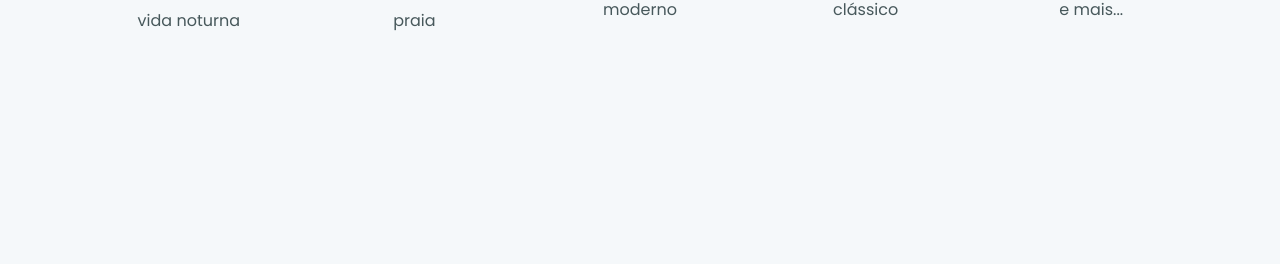
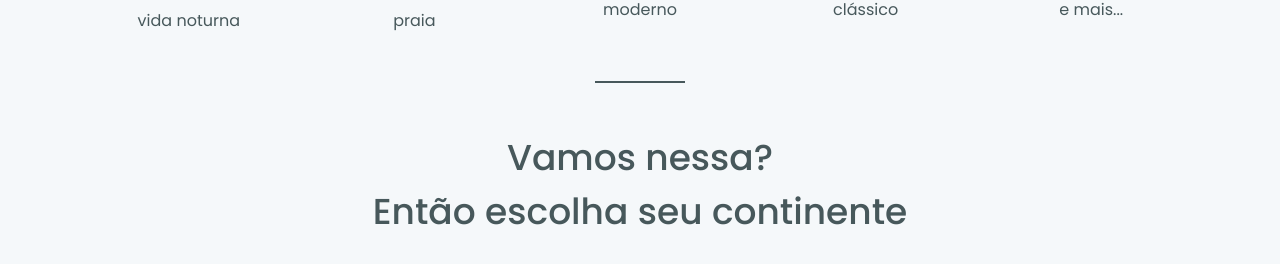
Before and after one commit to brunaschneiders/worldtrip, a Next.js app: page / in a window 1280 px wide. Shown: the part 536-800 px from the top of the page. Built offline with nearby package versions, Linux system fonts and the light colour scheme.

Commit message:
feat - separator component

```diff
--- /dev/null
+++ b/src/components/Separator/index.tsx
@@ -0,0 +1,13 @@
+import { Box } from "@chakra-ui/react";
+
+export function Separator() {
+  return (
+    <Box
+      w={["60px", "90px"]}
+      mx="auto"
+      h="2px"
+      bg="gray.700"
+      my={["6", "12"]}
+    />
+  );
+}
--- a/src/pages/index.tsx
+++ b/src/pages/index.tsx
@@ -1,6 +1,7 @@
-import { Flex, Grid, HStack, useBreakpointValue } from "@chakra-ui/react";
+import { Flex, Grid, Text, useBreakpointValue } from "@chakra-ui/react";
 
 import { BannerHome } from "../components/BannerHome";
+import { Separator } from "../components/Separator";
 import { TripTypeIcon } from "../components/TripTypeIcon";
 
 import { tripTypes } from "../utils/tripTypes";
@@ -19,7 +20,7 @@ export default function Home() {
         mt={["6", "6", "16"]}
         mx={["10", "24"]}
         templateColumns={["repeat(3, 1fr)", "repeat(3, 1fr)", "repeat(5, 1fr)"]}
-        gap={["3", "10"]}
+        gap={["3", "4", "10"]}
         justifyContent="center"
       >
         {tripTypes.map(tripType => (
@@ -37,6 +38,13 @@ export default function Home() {
           showFullIcon={!isMobileVersion}
         />
       </Grid>
+
+      <Separator />
+
+      <Text fontSize={["xl", "4xl"]} fontWeight="500" textAlign="center">
+        Vamos nessa? <br />
+        Então escolha seu continente
+      </Text>
     </Flex>
   );
 }
```
